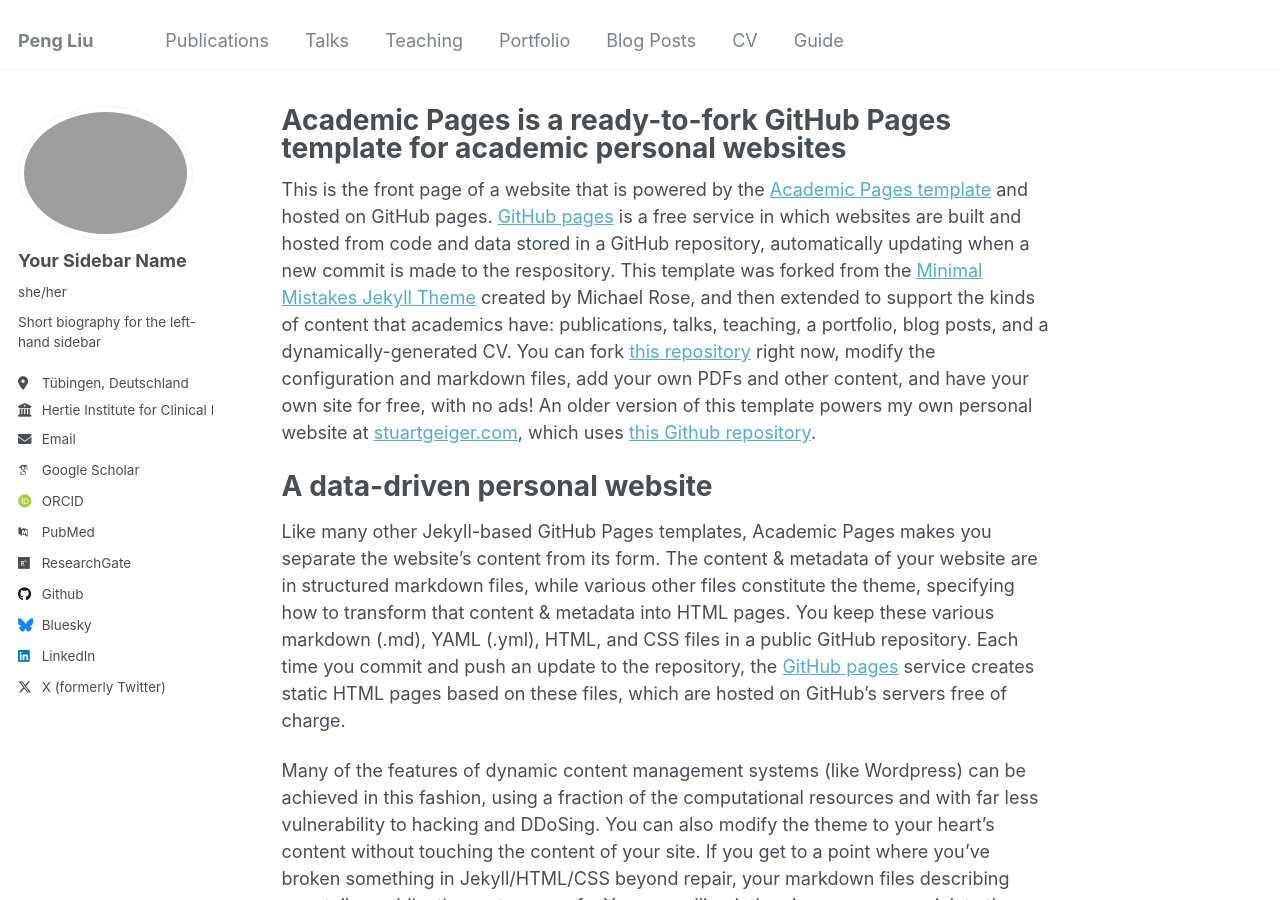
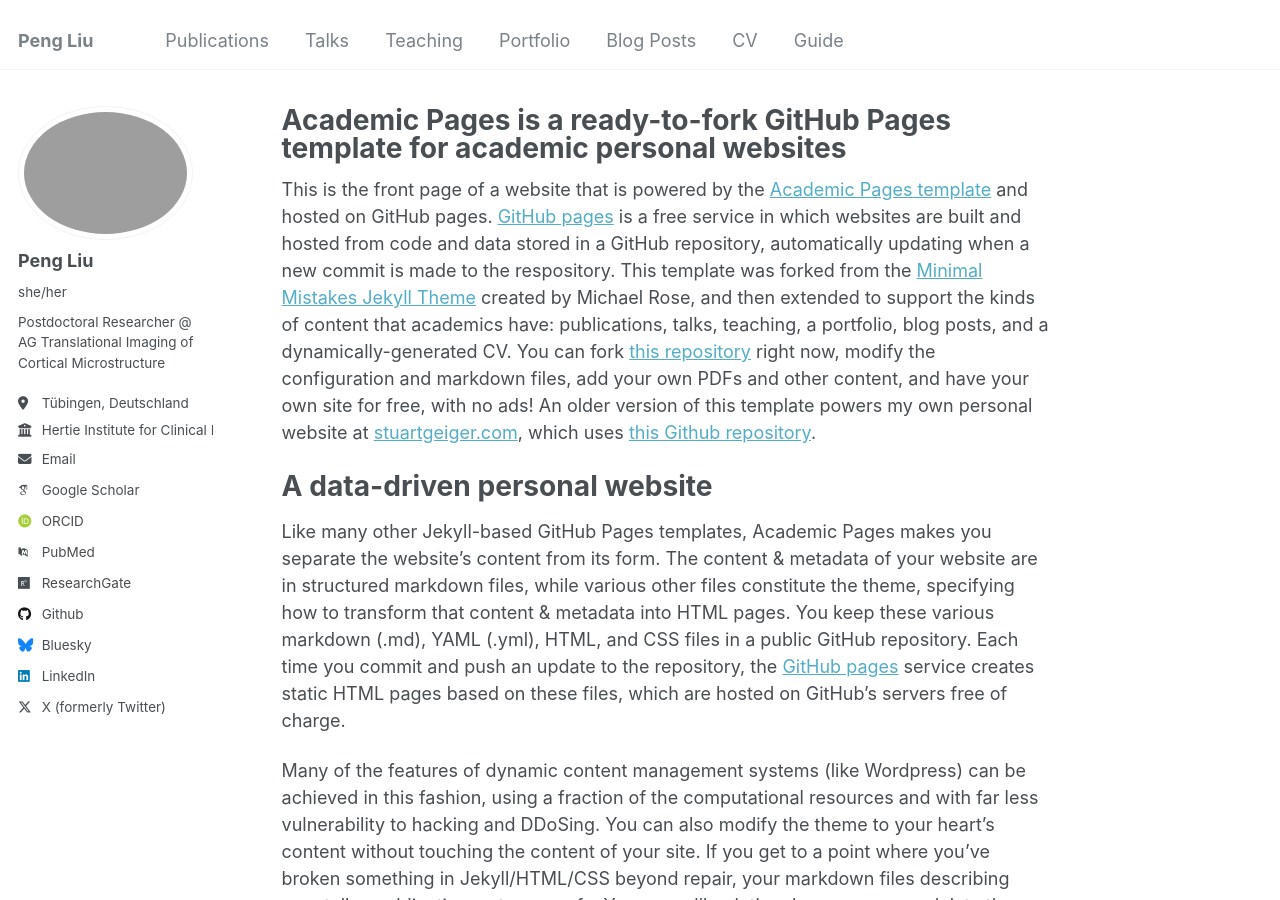
Before and after one commit to PengLiu1120/pengliu, a Jekyll site: the page built from _pages/about.md, in a window 1280 px wide and 900 px high. Built offline with Jekyll 4.4.1, drawn with Linux system fonts in a browser that asks for light colours; some web fonts are replaced.

Commit message:
_config.yml

```diff
--- a/_config.yml
+++ b/_config.yml
@@ -22,9 +22,9 @@ repository               : "PengLiu1120/pengliu.github.io"
 author:
   # Biographic information
   avatar           : "profile.png"
-  name             : "Your Sidebar Name"
+  name             : "Peng Liu"
   pronouns         : "she/her"
-  bio              : "Short biography for the left-hand sidebar"
+  bio              : "Postdoctoral Researcher @ AG Translational Imaging of Cortical Microstructure"
   location         : "Tübingen, Deutschland"
   employer         : "Hertie Institute for Clinical Brain Research, University of Tübingen"
   uri              : # URL
```
